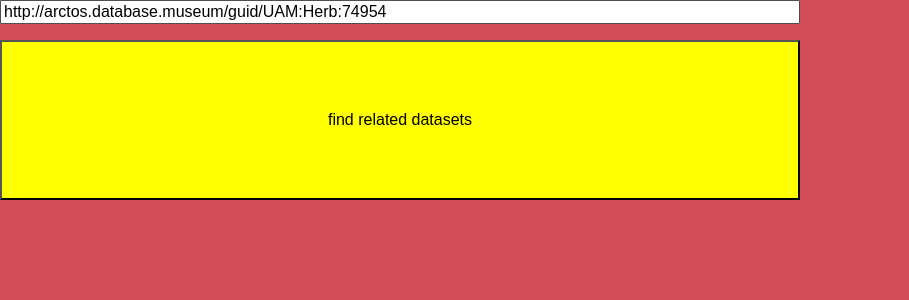
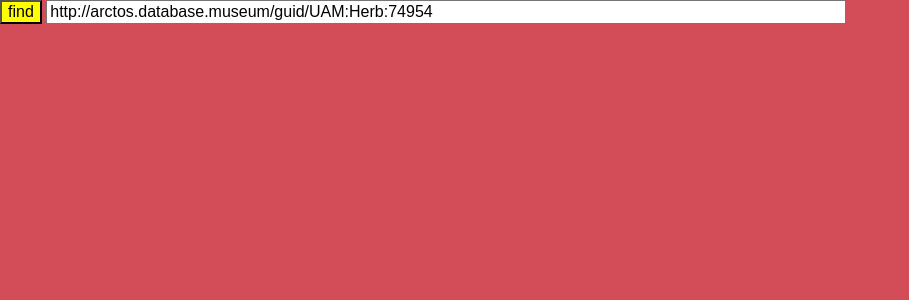
Before and after one commit to bio-guoda/bio-guoda.github.io, a Jekyll site: the page built from linkreg.md, in a window 1280 px wide. Shown: the top 300 px of the page, without its empty margins (0-909 px from the left). Built offline with Jekyll 4.4.1, drawn with Linux system fonts in a browser that asks for light colours; some web fonts are replaced.

Commit message:
move button

```diff
--- a/linkreg.md
+++ b/linkreg.md
@@ -3,9 +3,9 @@ layout: default
 title: "registry"
 ---
 <div>
+<button onclick="locateDatasets()" type="button" style="background: yellow">find</button>
 <input type="text" id="identifier" style="width: 50em" value="http://arctos.database.museum/guid/UAM:Herb:74954">
 </div>
-<button onclick="locateDatasets()" type="button" style="width: 50em; height: 10em; background: yellow">find related datasets</button>
 
 <p id="status"></p>
 <p id="eml"></p>
```
